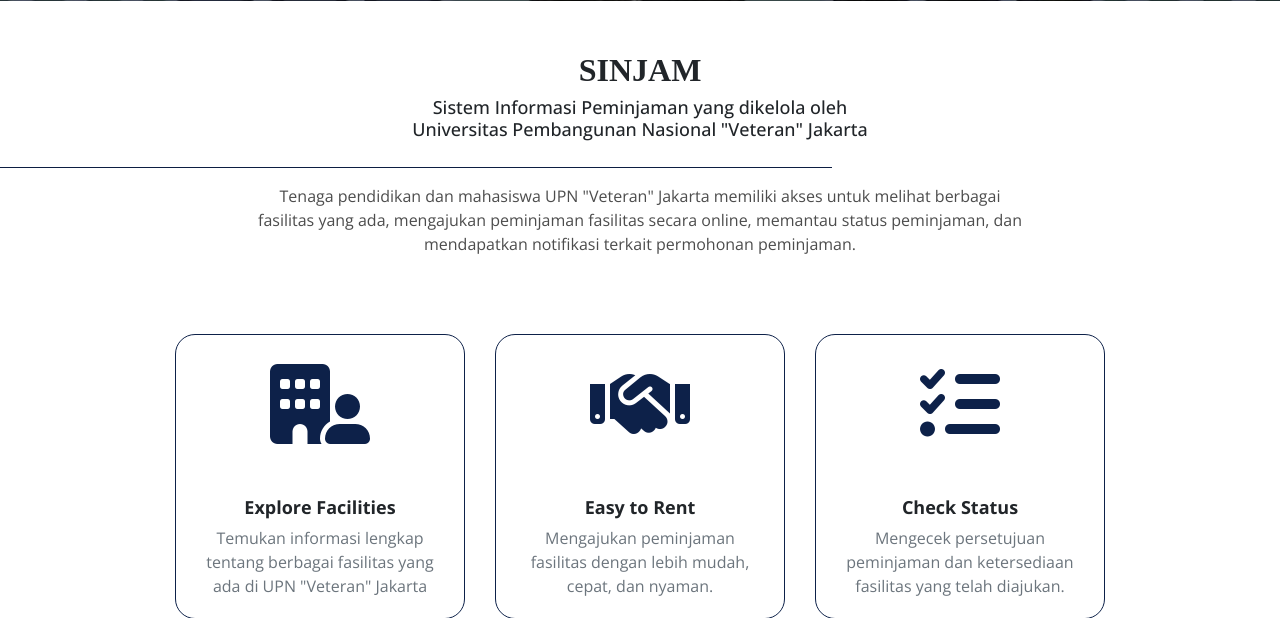
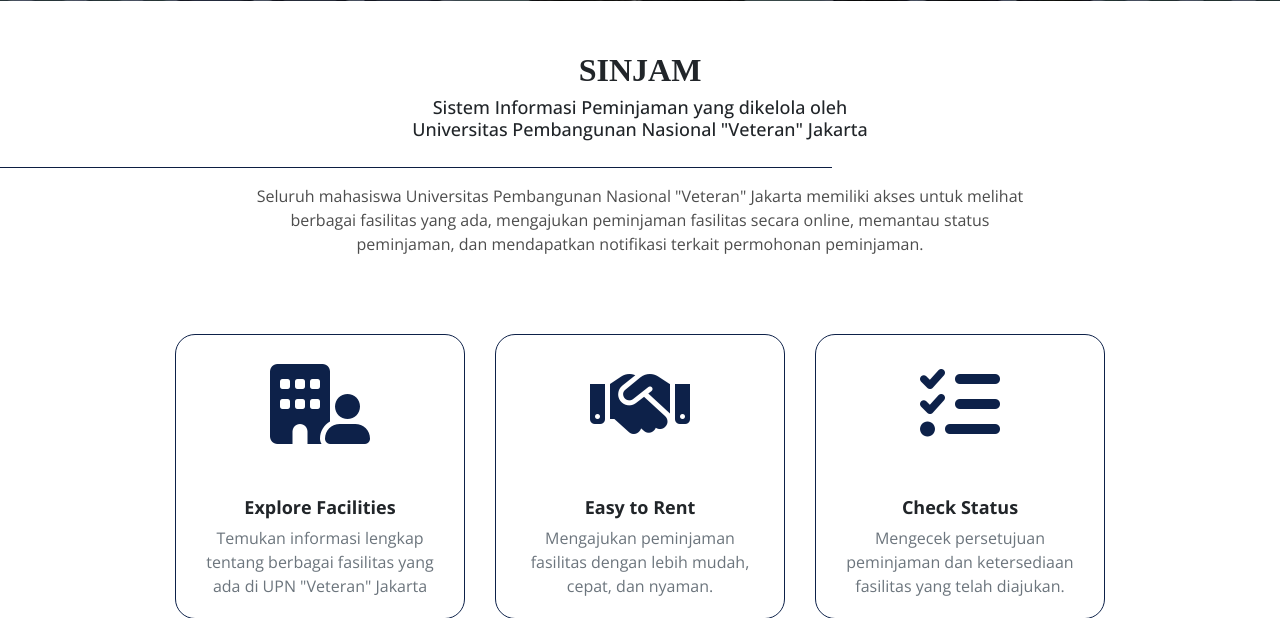
Before and after one commit to dianingtass/TBWebP_SINJAM, a PHP site: page / in a window 1280 px wide. Shown: the part 780-1398 px from the top of the page. Run offline with PHP 8.4, Linux system fonts and the light colour scheme; some libraries are stand-ins or nearby versions.

Commit message:
Update index.php
Title sama description web

```diff
--- a/index.php
+++ b/index.php
@@ -80,7 +80,7 @@
     <!-- BOOTSTRAP CSS -->
     <link href="https://stackpath.bootstrapcdn.com/bootstrap/4.5.2/css/bootstrap.min.css" rel="stylesheet">
 
-    <title>SINJAM</title>
+    <title>SINJAM UPNVJ</title>
 </head>
 <body>
     <!-- NAVIGATION BAR -->
@@ -145,10 +145,11 @@
             <h5>Sistem Informasi Peminjaman yang dikelola oleh<br>Universitas Pembangunan Nasional "Veteran" Jakarta</h5>
             <hr>
             <div class="deskripsi">
-                <p>Tenaga pendidikan dan mahasiswa UPN "Veteran" Jakarta memiliki akses untuk melihat berbagai fasilitas yang ada,
-                    mengajukan peminjaman fasilitas secara online, memantau status peminjaman, dan mendapatkan notifikasi terkait
-                    permohonan peminjaman.
+                <p>Seluruh mahasiswa Universitas Pembangunan Nasional "Veteran" Jakarta memiliki akses untuk melihat berbagai
+                    fasilitas yang ada, mengajukan peminjaman fasilitas secara online, memantau status peminjaman, dan mendapatkan
+                    notifikasi terkait permohonan peminjaman.
                 </p>
+            </div>
         </div>
     </section>
 
```
